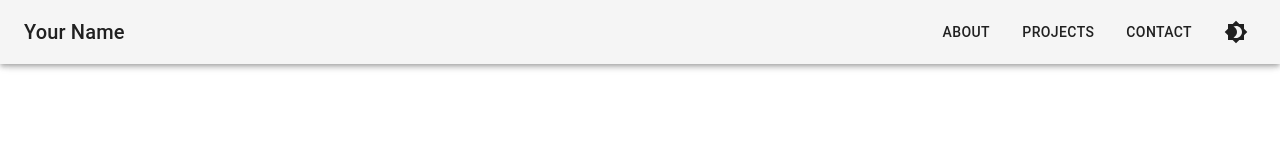
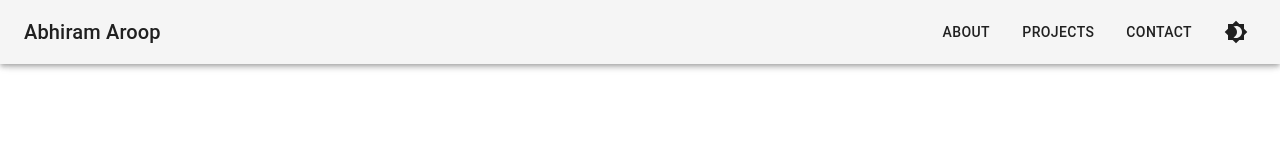
Before and after one commit to ImOnlyGod/Abhiram-Aroop-Profile, a React (Create React App) app: page / in a window 1280 px wide. Shown: the top 160 px of the page. Built offline with nearby package versions, Linux system fonts and the light colour scheme.

Commit message:
Added functionality to send emails using contact

```diff
--- a/src/components/Navbar.js
+++ b/src/components/Navbar.js
@@ -26,7 +26,7 @@ function Navbar({ isDarkMode, toggleTheme }) {
           sx={{ flexGrow: 1, cursor: 'pointer' }}
           onClick={() => handleNavigation('/')}
         >
-          Your Name
+          Abhiram Aroop
         </Typography>
         <Box sx={{ display: 'flex', gap: 2 }}>
           <Button
```
